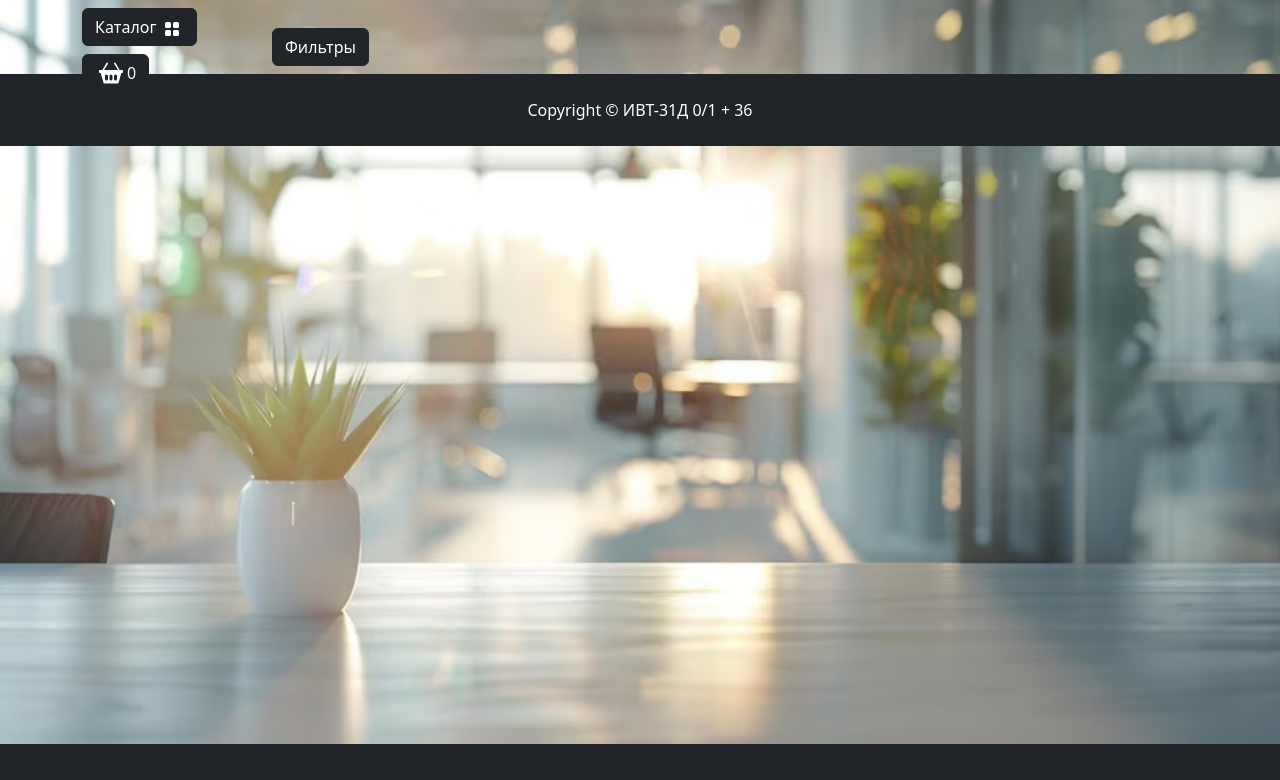
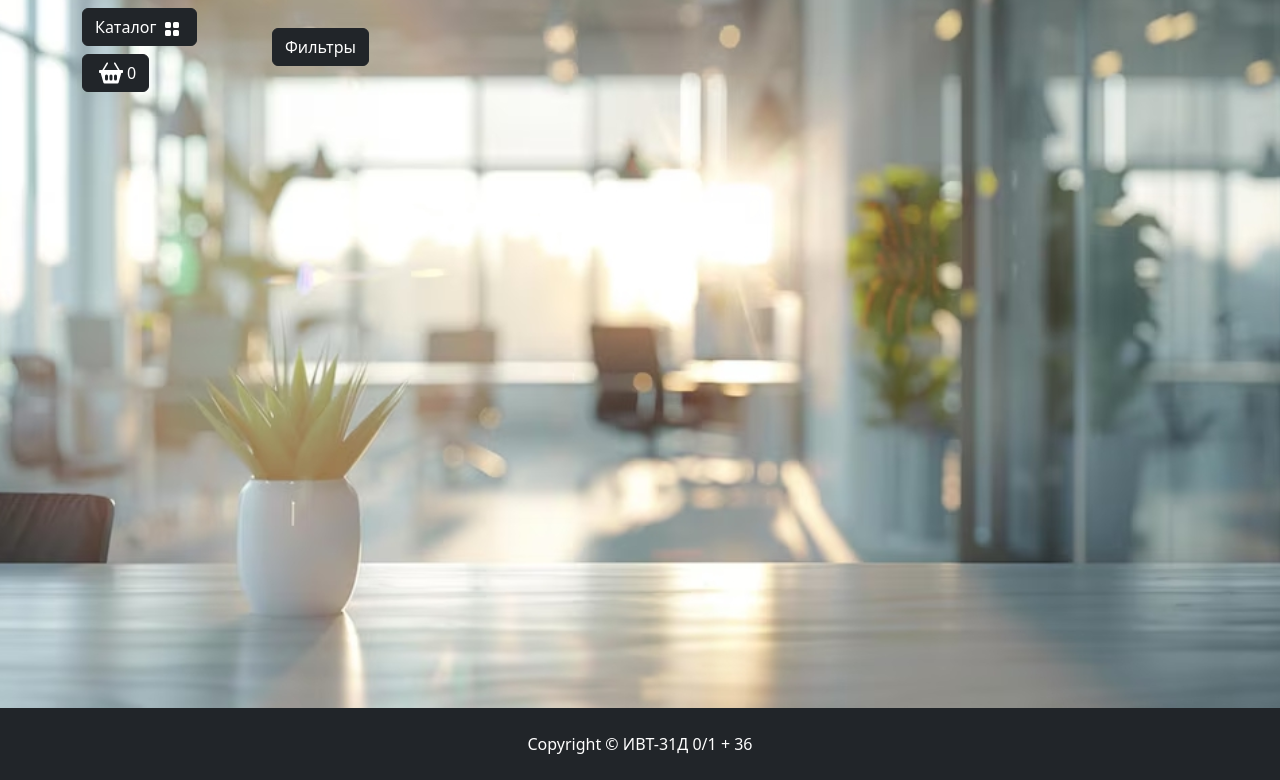
Before and after one commit to BLACKF4X/shop, a Django app: page /catalog/search/ in a window 1280 px wide. Shown: the part 56-836 px from the top of the page. Before the commit the page ends 800 px from the top, so only its background shows below. Run offline with Django 5.2, Linux system fonts and the light colour scheme; data comes from the database, SQL or seed files in the repository; parts of the project's set-up code (start-up, migrations or seed data) failed here and were passed over; some libraries are stand-ins or nearby versions.

Commit message:
Пофиксил пустые страницы

```diff
--- a/goods/templates/goods/catalog.html
+++ b/goods/templates/goods/catalog.html
@@ -3,7 +3,7 @@
 {% load goods_tags %}
 
 {% block content %}
-    <div class="row">
+    <div class="row" style="min-height: calc(100vh - 120px);">
         <!-- Форма фильтров -->
         <div class="dropdown mb-2">
             <button class="btn btn-secondary dropdown-toggle btn-dark" type="button" data-bs-toggle="dropdown"
@@ -48,13 +48,12 @@
         </div>
 
         {% if request.GET.q %}
-            <h1 class="mt-4">Результаты поиска по запросу {{ request.GET.q }}</h1>
+            <h1 class="mt-4">Результаты поиска по запросу "{{ request.GET.q }}"</h1>
             {% if not goods %}
                 <link rel="stylesheet" href="{% static "deps/css/my_footer_css.css" %}">
                 <h3 class="mt-4"><strong>По вашему запросу ничего не найдено</strong></h3>
             {% endif %}
         {% endif %}
-
 
         {% for product in goods %}
         <!-- Карта товара -->
@@ -88,7 +87,6 @@
                     </p>
                     <p class="product_id">id: {{ product.display_id }}</p>
                     <div class="d-flex justify-content-between">
-
                         {% if product.discount %}
                             <p><s>{{ product.price }}</s> ₽</p>
                             <p><strong>{{ product.sell_price }} ₽</strong></p>
@@ -96,7 +94,6 @@
                         {% else %}
                             <p><strong>{{ product.price }} ₽</strong></p>
                         {% endif %}
-
                         <a href="#" class="btn add-to-cart">
                             <img class="mx-1" src="{% static "deps/icons/cart-plus.svg" %}" alt="Catalog Icon"
                                 width="32" height="32">
@@ -109,7 +106,7 @@
 
     </div>
     <!-- Пагинация -->
-     {% if goods %}
+    {% if goods %}
         <nav aria-label="Page navigation example">
             <ul class="pagination justify-content-center my-4">
                 <div class="custom-shadow d-flex">
@@ -135,7 +132,7 @@
 {% endblock %}
 
 {% block footer %}
-    <footer class="py-4 bg-dark">
+    <footer class="py-4 bg-dark mt-auto">
         <div class="container">
             <p class="m-0 text-center text-white">Copyright &copy; ИВТ-31Д 0/1 + 36</p>
         </div>
```
